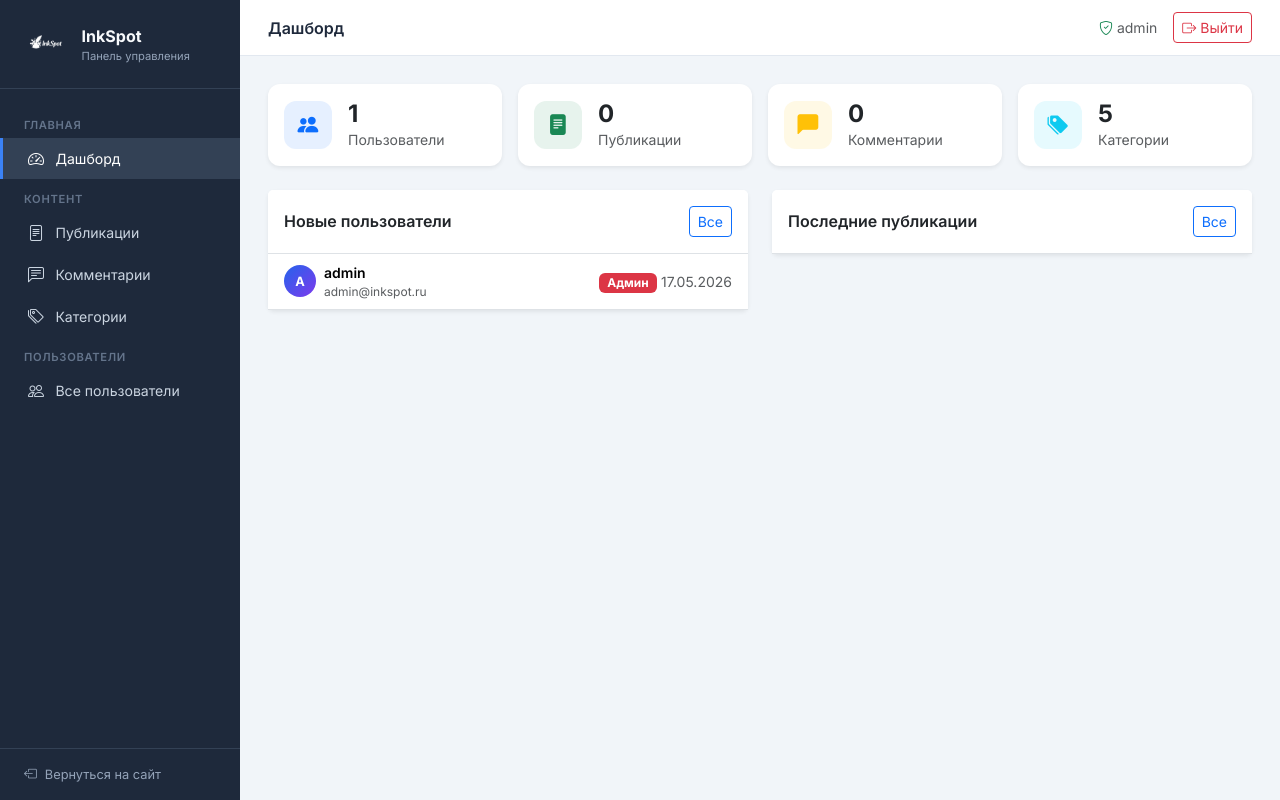
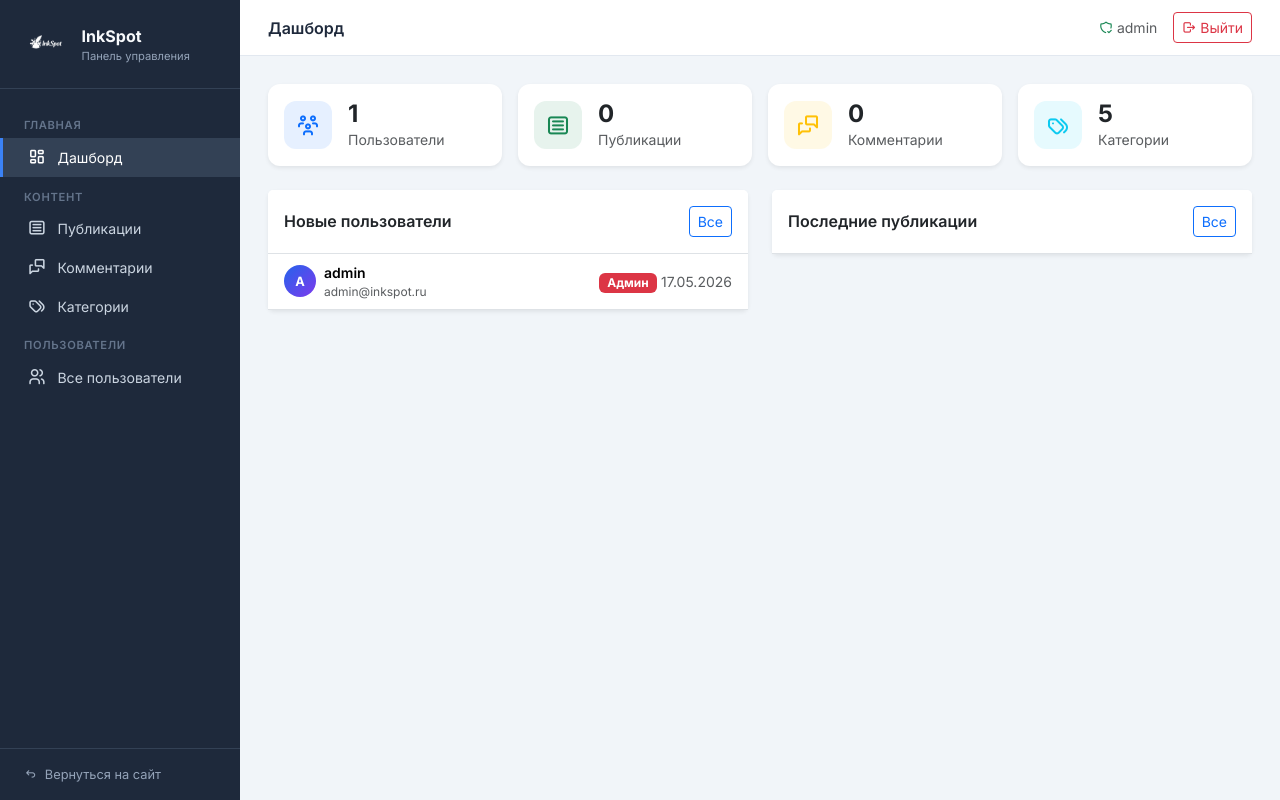
Before and after one commit to xxxSKYFLYxxx/inkspot, a Flask app: page /admin in a window 1280 px wide. Run offline with Flask 3, Linux system fonts and the light colour scheme; a user stored in the database is signed in; data comes from the database, SQL or seed files in the repository; data that the repository does not hold is empty; some libraries are stand-ins or nearby versions.

Commit message:
Switch admin panel icons to Tabler Icons

```diff
--- a/templates/admin/categories.html
+++ b/templates/admin/categories.html
@@ -22,7 +22,7 @@
                         <div class="form-text">Латиница, цифры, дефис. Используется в URL.</div>
                     </div>
                     <button type="submit" class="btn btn-primary w-100">
-                        <i class="bi bi-plus-lg me-1"></i> Добавить
+                        <i class="ti ti-plus me-1"></i> Добавить
                     </button>
                 </form>
             </div>
@@ -55,7 +55,7 @@
                             <form method="post" action="{{ url_for('admin_delete_category', cat_id=cat.id) }}"
                                   onsubmit="return confirm('Удалить категорию «{{ cat.name }}»? Публикации станут без категории.')">
                                 <button class="btn btn-sm btn-outline-danger">
-                                    <i class="bi bi-trash"></i>
+                                    <i class="ti ti-trash"></i>
                                 </button>
                             </form>
                         </td>
--- a/templates/admin/comments.html
+++ b/templates/admin/comments.html
@@ -41,7 +41,7 @@
                     <form method="post" action="{{ url_for('admin_delete_comment', comment_id=c.id) }}"
                           onsubmit="return confirm('Удалить комментарий?')">
                         <button class="btn btn-sm btn-outline-danger">
-                            <i class="bi bi-trash"></i>
+                            <i class="ti ti-trash"></i>
                         </button>
                     </form>
                 </td>
--- a/templates/admin/dashboard.html
+++ b/templates/admin/dashboard.html
@@ -6,10 +6,10 @@
 <!-- Stat cards -->
 <div class="row g-3 mb-4">
     {% set cards = [
-        ('Пользователи',  stats.users,     'people-fill',      'primary',  url_for('admin_users')),
-        ('Публикации',    stats.posts,     'file-text-fill',   'success',  url_for('admin_posts')),
-        ('Комментарии',   stats.comments,  'chat-left-fill',   'warning',  url_for('admin_comments')),
-        ('Категории',     stats.categories,'tags-fill',        'info',     url_for('admin_categories')),
+        ('Пользователи',  stats.users,     'ti-users-group',        'primary',  url_for('admin_users')),
+        ('Публикации',    stats.posts,     'ti-article',            'success',  url_for('admin_posts')),
+        ('Комментарии',   stats.comments,  'ti-messages',           'warning',  url_for('admin_comments')),
+        ('Категории',     stats.categories,'ti-tags',               'info',     url_for('admin_categories')),
     ] %}
     {% for label, count, icon, color, link in cards %}
     <div class="col-sm-6 col-xl-3">
@@ -17,7 +17,7 @@
         <div class="card stat-card shadow-sm h-100">
             <div class="card-body d-flex align-items-center gap-3">
                 <div class="icon-box bg-{{ color }} bg-opacity-10 text-{{ color }}">
-                    <i class="bi bi-{{ icon }}"></i>
+                    <i class="ti {{ icon }}"></i>
                 </div>
                 <div>
                     <div class="h4 mb-0 fw-bold">{{ count }}</div>
--- a/templates/admin/layout.html
+++ b/templates/admin/layout.html
@@ -7,6 +7,7 @@
     <link rel="icon" type="image/png" href="{{ url_for('static', filename='img/logo.png') }}">
     <link href="https://cdn.jsdelivr.net/npm/bootstrap@5.3.3/dist/css/bootstrap.min.css" rel="stylesheet">
     <link href="https://cdn.jsdelivr.net/npm/bootstrap-icons@1.11.3/font/bootstrap-icons.css" rel="stylesheet">
+    <link href="https://cdn.jsdelivr.net/npm/@tabler/icons-webfont@3.31.0/dist/tabler-icons.min.css" rel="stylesheet">
     <link href="https://fonts.googleapis.com/css2?family=Inter:wght@400;500;600;700&display=swap" rel="stylesheet">
     <style>
         body { font-family: 'Inter', system-ui, sans-serif; background: #f1f5f9; }
@@ -41,7 +42,7 @@
         }
         .admin-nav a:hover { color: #fff; background: #334155; }
         .admin-nav a.active { color: #fff; background: #334155; border-left-color: #3b82f6; }
-        .admin-nav a i { width: 18px; text-align: center; font-size: 1rem; }
+        .admin-nav a i { width: 20px; text-align: center; font-size: 1.15rem; }
 
         .admin-footer {
             padding: 1rem 1.5rem;
@@ -71,7 +72,7 @@
         .stat-card .icon-box {
             width: 48px; height: 48px; border-radius: 12px;
             display: flex; align-items: center; justify-content: center;
-            font-size: 1.3rem;
+            font-size: 1.5rem;
         }
 
         @media (max-width: 768px) {
@@ -94,29 +95,29 @@
     <nav class="admin-nav">
         <div class="nav-section">Главная</div>
         <a href="{{ url_for('admin_dashboard') }}" class="{{ 'active' if request.endpoint == 'admin_dashboard' }}">
-            <i class="bi bi-speedometer2"></i> Дашборд
+            <i class="ti ti-layout-dashboard"></i> Дашборд
         </a>
 
         <div class="nav-section">Контент</div>
         <a href="{{ url_for('admin_posts') }}" class="{{ 'active' if request.endpoint == 'admin_posts' }}">
-            <i class="bi bi-file-text"></i> Публикации
+            <i class="ti ti-article"></i> Публикации
         </a>
         <a href="{{ url_for('admin_comments') }}" class="{{ 'active' if request.endpoint == 'admin_comments' }}">
-            <i class="bi bi-chat-left-text"></i> Комментарии
+            <i class="ti ti-messages"></i> Комментарии
         </a>
         <a href="{{ url_for('admin_categories') }}" class="{{ 'active' if request.endpoint == 'admin_categories' }}">
-            <i class="bi bi-tags"></i> Категории
+            <i class="ti ti-tags"></i> Категории
         </a>
 
         <div class="nav-section">Пользователи</div>
         <a href="{{ url_for('admin_users') }}" class="{{ 'active' if request.endpoint == 'admin_users' }}">
-            <i class="bi bi-people"></i> Все пользователи
+            <i class="ti ti-users"></i> Все пользователи
         </a>
     </nav>
 
     <div class="admin-footer">
         <a href="{{ url_for('index') }}">
-            <i class="bi bi-box-arrow-left"></i> Вернуться на сайт
+            <i class="ti ti-arrow-back-up"></i> Вернуться на сайт
         </a>
     </div>
 </aside>
@@ -125,9 +126,9 @@
     <div class="admin-topbar">
         <span class="page-title">{% block page_title %}Панель управления{% endblock %}</span>
         <div class="d-flex align-items-center gap-3">
-            <span class="text-muted small"><i class="bi bi-shield-check text-success"></i> {{ current_user.username }}</span>
+            <span class="text-muted small"><i class="ti ti-shield-check text-success"></i> {{ current_user.username }}</span>
             <a href="{{ url_for('logout') }}" class="btn btn-sm btn-outline-danger">
-                <i class="bi bi-box-arrow-right"></i> Выйти
+                <i class="ti ti-logout"></i> Выйти
             </a>
         </div>
     </div>
--- a/templates/admin/users.html
+++ b/templates/admin/users.html
@@ -50,13 +50,13 @@
                         <form method="post" action="{{ url_for('admin_toggle_admin', user_id=u.id) }}">
                             <button class="btn btn-sm {{ 'btn-outline-secondary' if u.is_admin else 'btn-outline-success' }}"
                                     title="{{ 'Снять права' if u.is_admin else 'Назначить админом' }}">
-                                <i class="bi bi-{{ 'shield-x' if u.is_admin else 'shield-plus' }}"></i>
+                                <i class="ti ti-{{ 'shield-x' if u.is_admin else 'shield-plus' }}"></i>
                             </button>
                         </form>
                         <form method="post" action="{{ url_for('admin_delete_user', user_id=u.id) }}"
                               onsubmit="return confirm('Удалить пользователя {{ u.username }}?')">
                             <button class="btn btn-sm btn-outline-danger" title="Удалить">
-                                <i class="bi bi-trash"></i>
+                                <i class="ti ti-trash"></i>
                             </button>
                         </form>
                     </div>
```
Also changed, not shown: templates/admin/posts.html (+5 -5 lines).
